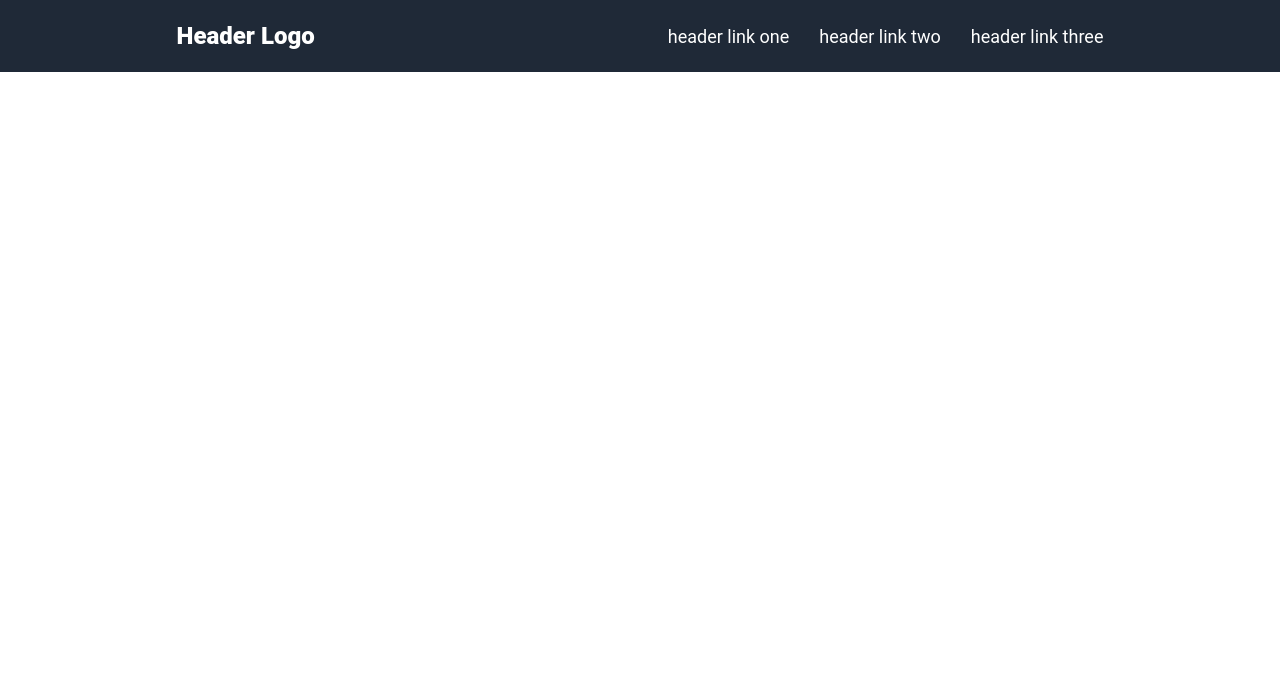
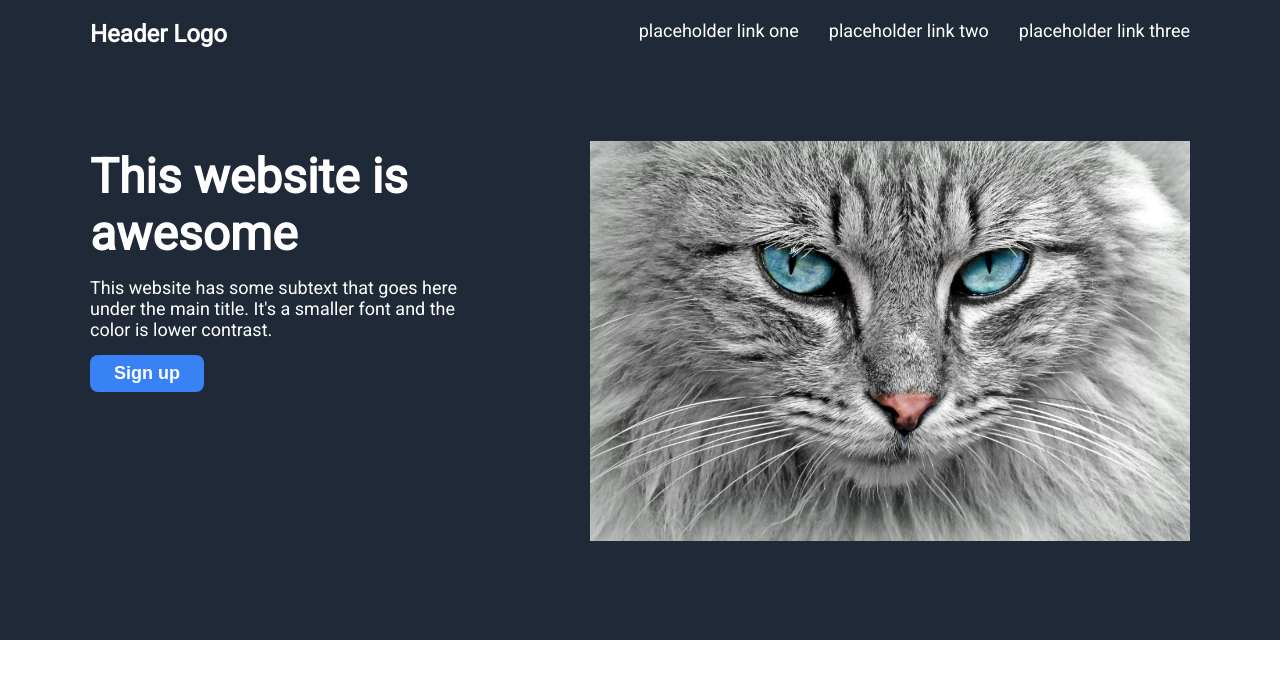
Before and after one commit to popInNotOut/odin-landing-page, a plain HTML site: page index.html in a window 1280 px wide. Drawn offline with Linux system fonts and the light colour scheme.

Commit message:
Finished header for real

```diff
--- a/index.html
+++ b/index.html
@@ -4,25 +4,41 @@
         <meta charset="UTF-8">
         <meta name="viewport" content="width=device-width, initial-scale=1.0">
         <title>Landing Page</title>
+        <link href="https://fonts.googleapis.com/css2?family=Roboto&display=swap" rel="stylesheet">
         <link rel="stylesheet" href="style.css">
     </head>
     <body>
         <div class="header">
             <div class="left">
-                Header Logo
+                <div class="header-logo">
+                    Header Logo
+                </div>
+                <div class="bottom-part">
+                    <div class="main-text">
+                        This website is awesome
+                    </div>
+                    <div class="secondary-text">
+                        This website has some subtext that goes here under the main title. It's a smaller font and the color is lower contrast.
+                    </div>
+                    <div class="button-container">
+                        <button class="sign-up-button">
+                            Sign up
+                        </button>
+                    </div>
+                </div>
             </div>
-
             <div class="right">
-                <ul class="links">
-                    <li><a href="https://popinnotout.github.io/odin-landing-page/">header link one</a></li>
-                    <li><a href="https://popinnotout.github.io/odin-landing-page/">header link two</a></li>
-                    <li><a href="https://popinnotout.github.io/odin-landing-page/">header link three</a></li>
-                </ul>
+                <div class="header-link-container">
+                    <ul>
+                        <li><a href="https://popinnotout.github.io/odin-landing-page/">placeholder link one</a></li>
+                        <li><a href="https://popinnotout.github.io/odin-landing-page/">placeholder link two</a></li>
+                        <li><a href="https://popinnotout.github.io/odin-landing-page/">placeholder link three</a></li>
+                    </ul>
+                </div>
+                <div class="bottom-part">
+                    <img class="cat-image" src="./images/white-cat.jpg" alt="image of a white cat">
+                </div>
             </div>
-        </div>
-
-        <div class="content-1">
-
         </div>
 
         <div class="content-2">
--- a/style.css
+++ b/style.css
@@ -1,6 +1,6 @@
 /* START OF TYPE SELECTORS */
 body {
-    font-family: Roboto, 'Open Sans', sans-serif;
+    font-family: 'Roboto', 'Helvetica Neue', Arial, sans-serif;
     margin: 0;
     min-height: 100vh;
 }
@@ -26,16 +26,74 @@ ul {
 
 /* START OF CLASSES */
 .header {
-    height: 72px;
+    height: 600px;
     background: #1F2937;
     color: white;
     display: flex;
-    justify-content: space-around;
-    align-items: center;
+    justify-content: center;
+    gap: 100px;
+    padding: 20px 0px;
 }
 
 .header .left {
+    display: flex;
+    flex-direction: column;
+    gap: 100px;
+    width: 400px;
+}
+
+.header .left .header-logo {
     font-size: 24px;
     font-weight: 900;
 }
+
+.header .left .bottom-part {
+    display: flex;
+    flex-direction: column;
+    flex-wrap: wrap;
+    gap: 15px;
+}
+
+.header .left .bottom-part .main-text {
+    font-size: 48px;
+    font-weight: 900;
+}
+
+.header .left .bottom-part .secondary-text {
+    color: white;
+    font-size: 18px;
+}
+
+.header .left .bottom-part .button-container .sign-up-button {
+    border: none;
+    border-radius: 8px;
+    background: #3882F6;
+    color: white;
+    padding: 8px 24px;
+    font-size: 18px;
+    font-weight: 900;
+}
+
+.header .right {
+    display: flex;
+    flex-direction: column;
+    gap: 100px;
+    width: 600px;
+}
+
+.header .right .header-link-container {
+    display: flex;
+    justify-content: right;
+}
+
+.header .right .bottom-part {
+    height: 400px;
+}
+
+.header .right .bottom-part .cat-image {
+    height: 100%;
+    width: 100%;
+}
+
+
 /* END OF CLASSES */
```
Also changed, not shown: images/white-cat.jpg (added).
